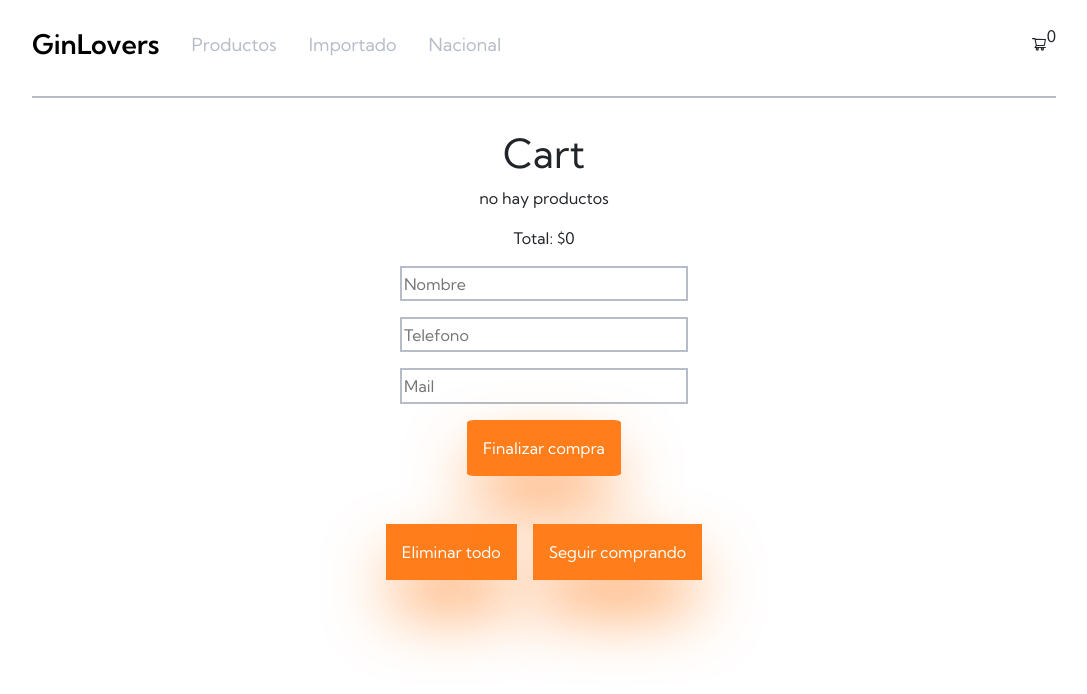
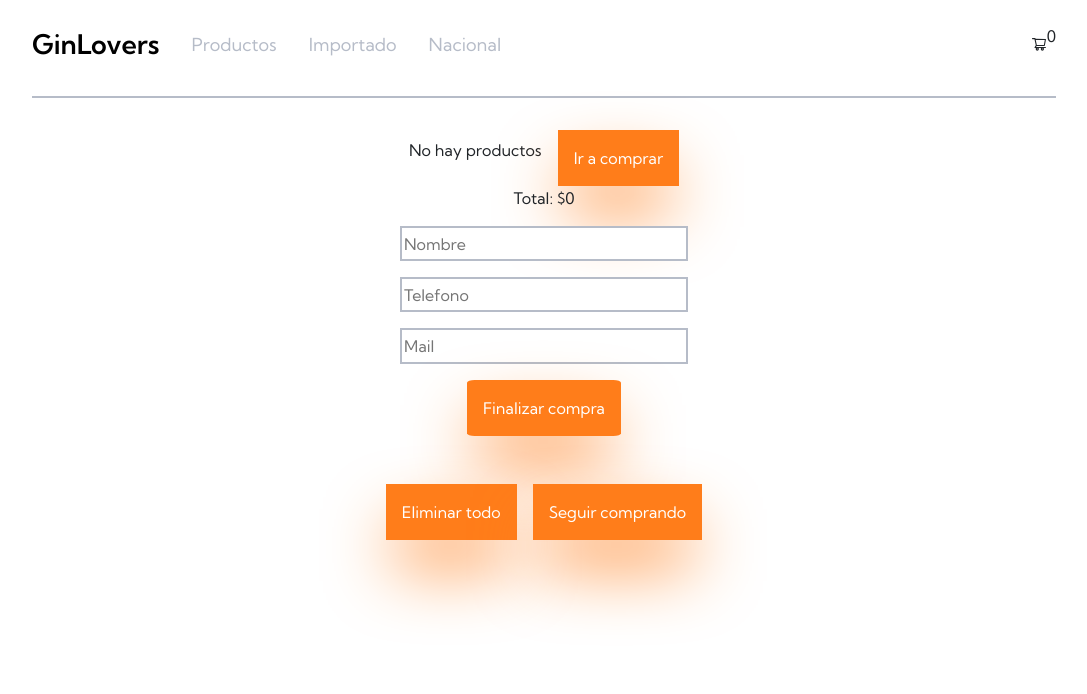
Before and after one commit to sebads00/coderApp, a React (Create React App) app: page /Cart in a window 1280 px wide. Shown: the top 694 px of the page, without its empty margins (96-1183 px from the left). Built offline with nearby package versions, Linux system fonts and the light colour scheme.

Commit message:
Correccion estilos

```diff
--- a/package.json
+++ b/package.json
@@ -1,5 +1,5 @@
 {
-  "homepage":"https://sebads00.github.io/coderAp",
+  "homepage":"https://sebads00.github.io/coderApp/",
   "name": "coder-app",
   "version": "0.1.0",
   "private": true,
--- a/src/components/NavBar/NavBar.jsx
+++ b/src/components/NavBar/NavBar.jsx
@@ -9,7 +9,7 @@ const NavBar = () => {
     <div className="NavBarContainer">
       <div className="NavBar">
         <div className="NavBarLinks">
-          <h1 className="NavBarLogo"><Link to="/">GinLovers</Link></h1>
+          <h1 className="NavBarLogo"><Link to="/products">GinLovers</Link></h1>
               <li> <Link to="/products">Productos</Link></li>
               <li><Link to="/category/importado">Importado</Link></li>
               <li><Link to="/category/nacional">Nacional</Link></li>
--- a/src/pages/CartPage/CartPage.css
+++ b/src/pages/CartPage/CartPage.css
@@ -46,20 +46,21 @@
     border: var(--Grey) 2px solid;
 }
 .CartContainer{
-    display: grid;
-    width: 100%;
-    grid-template-columns: repeat(5, 1fr);
-    grid-template-rows: 10rem;
-    grid-template-areas: "img" "name" "qty" "price" "btn";
+    display: flex;
+    align-content: center;
+    justify-content: center;
     border-bottom: var(--Grey) 2px solid;
-    place-content: center;
+    padding-bottom: 1rem;
 }
-.CartName{
-    grid-area: price;
+input[type="number"]
+{
+    -webkit-appearance: textfield !important;
+    margin: 0;
+    -moz-appearance:textfield !important;
 }
-.CartPrice{
-    grid-area: price;
+.NoProducts{
+    display: flex;
+    align-items: center;
+    justify-content: center;
+    gap: 1rem
 }
-.CartQty{
-    grid-area: qty;
-}
--- a/src/pages/CartPage/CartPage.jsx
+++ b/src/pages/CartPage/CartPage.jsx
@@ -9,8 +9,11 @@ const CartPage = () => {
   const [phone, setPhone] = useState("")
   const [mail, setMail] = useState("")
   const {cart, removeItem, deleteAll} = useCart()
+  const navigate = useNavigate()
 
-  const navigate = useNavigate()
+  const totalPrice = () => {
+    return cart.reduce((acc, prod) => acc + prod.item.price * prod.quantity, 0)
+  }
 
   const handleSubmit = (evt) =>{
     evt.preventDefault()
@@ -46,25 +49,26 @@ const CartPage = () => {
     .then((res)=> {
       console.log("compra realizada", res.id)
       console.log(orderObj);
-
       navigate(`/CheckOut/${res.id}`)
+      deleteAll()
     })
 
   }
 
 
 
-    const totalPrice = () => {
-      return cart.reduce((acc, prod) => acc + prod.item.price * prod.quantity, 0)
-    }
+
 
 
   return (
     <>
-    <h1>Cart</h1>
-
 {cart.length === 0 ?
-<p>no hay productos</p>
+<>
+<div className="NoProducts">
+<p>No hay productos</p>
+<button onClick={() => navigate(`/products`)}>Ir a comprar</button>
+</div>
+</>
 :
 
     cart.map((purchase) => {
--- a/src/pages/ProductDetailPage.jsx
+++ b/src/pages/ProductDetailPage.jsx
@@ -35,7 +35,7 @@ const ItemDetailPage = () => {
         :
       <ItemDetail product={products} />
       }
-      <button onClick={() => navigate(`/products`)}>volver</button>
+
 
     </>
   );
```
